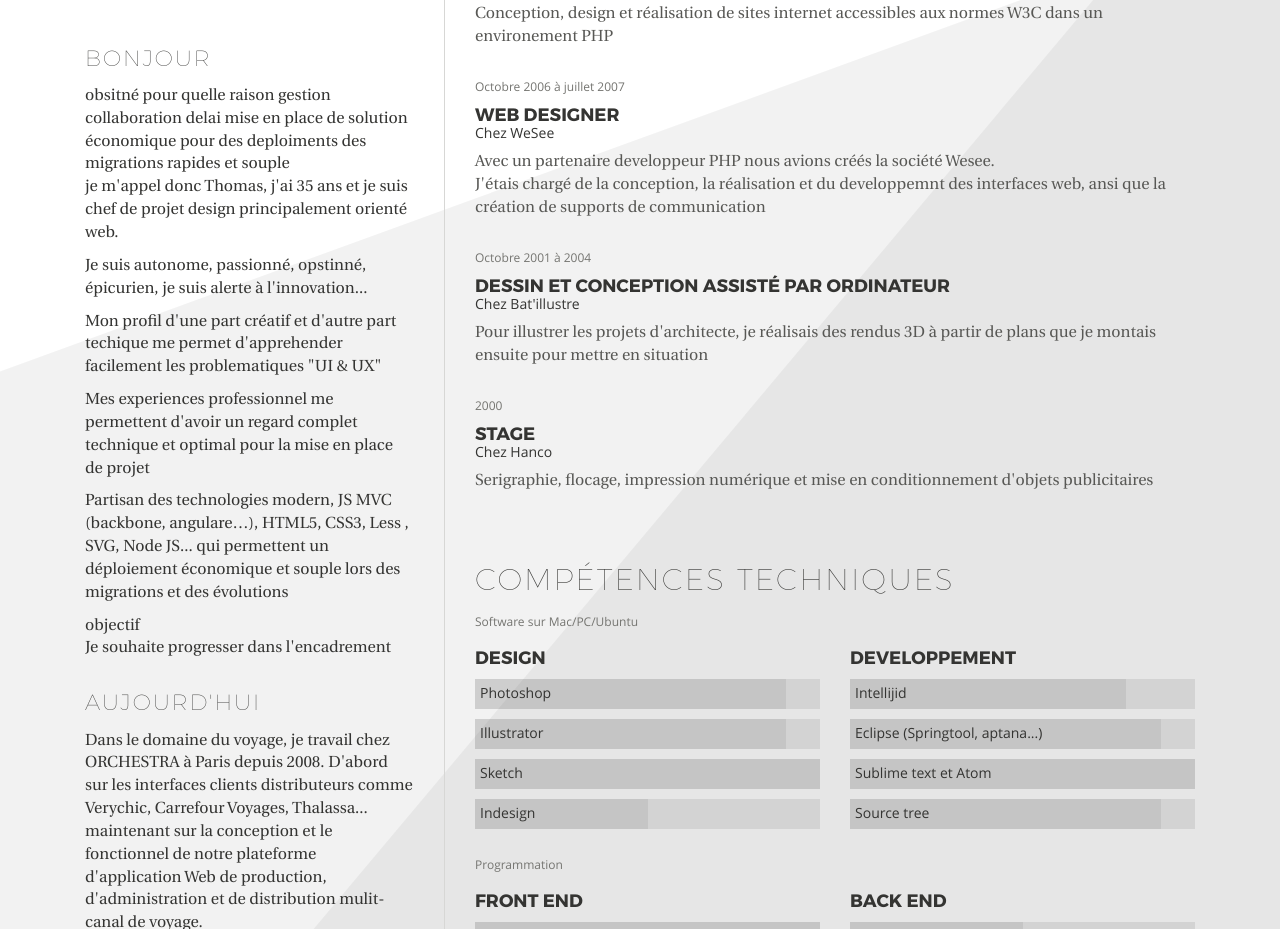
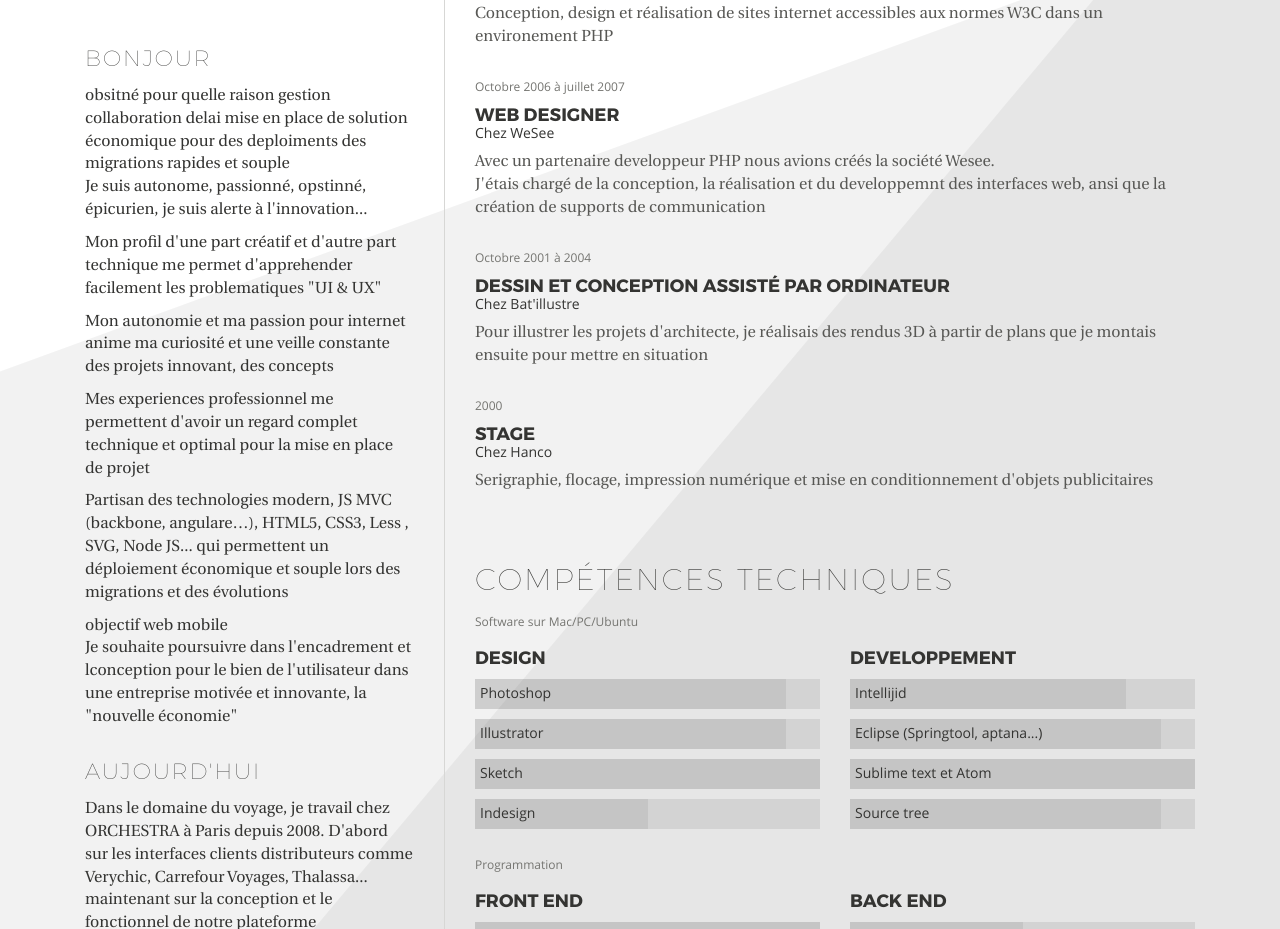
Before and after one commit to Tombiliby/me.info, a plain HTML site: page index.html in a window 1280 px wide. Shown: the part 438-1367 px from the top of the page. Drawn offline with Linux system fonts and the light colour scheme.

Commit message:
some words

```diff
--- a/index.html
+++ b/index.html
@@ -73,14 +73,17 @@
 						gestion collaboration
 						delai
 						mise en place de solution économique pour des deploiments des migrations rapides et souple
-						<p>je m'appel donc Thomas, j'ai 35 ans et je suis chef de projet design principalement orienté web.</p>
+
 						<p>Je suis autonome, passionné, opstinné, épicurien, je suis alerte à l'innovation...</p>
-						<p>Mon profil d'une part créatif et d'autre part techique me permet d'apprehender facilement les problematiques "UI & UX"</p>
+
+						<p>Mon profil d'une part créatif et d'autre part technique me permet d'apprehender facilement les problematiques "UI & UX"</p>
+						<p>Mon autonomie et ma passion pour internet anime ma curiosité et une veille constante des projets innovant, des concepts</p>
 						<p>Mes experiences professionnel me permettent d'avoir un regard complet technique et optimal pour la mise en place de projet </p>
 						<p>Partisan des technologies modern, JS MVC (backbone, angulare…), HTML5, CSS3, Less , SVG, Node JS...
 						qui permettent un déploiement économique et souple lors des migrations et des évolutions</p>
 						objectif
-						<p>Je souhaite progresser dans l'encadrement </p>
+						web mobile
+						<p>Je souhaite poursuivre dans l'encadrement et lconception pour le bien de l'utilisateur dans une entreprise motivée et innovante, la "nouvelle économie"</p>
 					</section>
 					<section class="todayDescZone">
 						<h3 class="h2">Aujourd'hui</h3>
```
